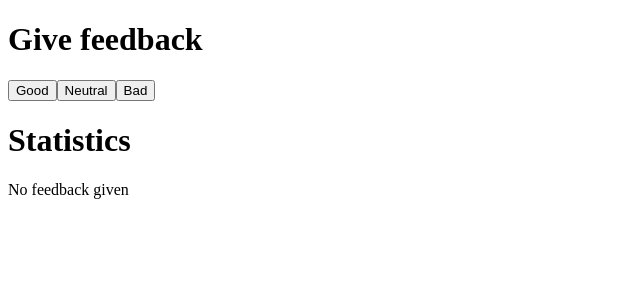
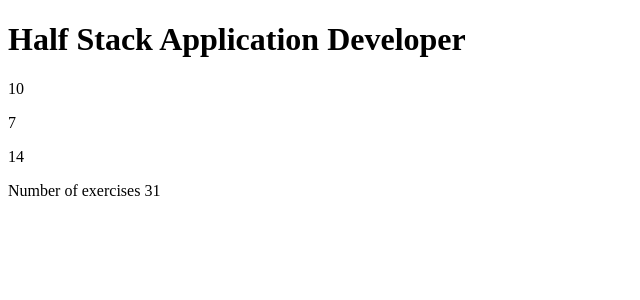
Before and after one commit to j1rd2/fullstackOpen, a React (Vite) app in the folder chapter2/: page / in a window 1280 px wide. Shown: the top 300 px of the page, without its empty margins (0-640 px from the left). Built offline with nearby package versions, Linux system fonts and the light colour scheme.

Commit message:
Excercise 2.1: Course information step7

```diff
--- a/chapter2/src/App.jsx
+++ b/chapter2/src/App.jsx
@@ -1,99 +1,36 @@
-import { useState } from 'react'
-
-const Button = ({handleClick, text}) => {
+const Course = () =>  {
+  const course = {
+    name: 'Half Stack Application Developer',
+    parts: [
+      {
+        name: 'Fundamentals of React',
+        exercises: 10
+      },
+      {
+        name: 'Using props to pass data',
+        exercises: 7
+      },
+      {
+        name: 'State of component',
+        exercises: 14
+      }
+    ]
+  }
   return (
-    <button onClick={handleClick}>
-      {text}
-    </button>
-  )
+    <div>
+      <h1>{course.name}</h1>
+      <p>{course.parts[0].exercises}</p>
+      <p>{course.parts[1].exercises}</p>
+      <p>{course.parts[2].exercises}</p>
+      <p>
+        Number of exercises {course.parts[0].exercises + course.parts[1].exercises + course.parts[2].exercises}
+      </p>
+    </div>
+  );
 }
 
-const StatisticsLine = ({ text, value }) => {
-  return (
-    <tr>
-      <td>{text}</td>
-      <td>{value}</td>
-    </tr>
-  );
-};
+const App = () => (
+  <Course />
+)
 
-const Statistics = ({ good, neutral, bad, all, average, positive }) => {
-  if (all === 0) {
-    return <p>No feedback given</p>;
-  }
-
-  return (
-    <div>
-      <h1>Statistics</h1>
-      <table>
-        <tbody>
-          <StatisticsLine text="Good" value={good} />
-          <StatisticsLine text="Neutral" value={neutral} />
-          <StatisticsLine text="Bad" value={bad} />
-          <StatisticsLine text="All" value={all} />
-          <StatisticsLine text="Average" value={average} />
-          <StatisticsLine text="Positive" value={positive + '%'} />
-        </tbody>
-      </table>
-    </div>
-  );
-};
-
-
-const App = () => {
-
-  const [good, setGood] = useState(0);
-  const [neutral, setNeutral] = useState(0);
-  const [bad, setBad] = useState(0);
-
-  const sumGood = () => setGood(good + 1);
-  const sumNeutral = () => setNeutral(neutral + 1);
-  const sumBad = () => setBad(bad + 1);
-  const all = () => (good + neutral + bad);
-  const average = () => {
-
-    const total = good + neutral + bad;
-
-    if (total === 0){
-      return 0;
-    } else {
-      return ((good * 1) + (neutral * 0) + (bad * -1) / total)
-    }
-  }
-  const positive = () => {
-
-    const total = good + neutral + bad;
-
-    return (good * 100) / total;
-  }
-
-  const allCount = all();
-  const averageScore = average();
-  const positivePercentage = positive();
-
-  return (
-    <div>
-
-      <h1>Give feedback</h1>
-
-    <Button handleClick={sumGood} text={'Good'}/>
-    <Button handleClick={sumNeutral} text={'Neutral'}/>
-    <Button handleClick={sumBad} text={'Bad'}/>
-
-
-
-      <h1>Statistics</h1>
-      <Statistics
-        good = {good}
-        neutral={neutral}
-        bad={bad}
-        all={allCount}
-        average={averageScore}
-        positive={positivePercentage}
-      />
-
-    </div>
-  )
-}
-
-export default App
+export default App;
--- a/chapter2/src/main.jsx
+++ b/chapter2/src/main.jsx
@@ -1,5 +1,4 @@
 import ReactDOM from 'react-dom/client'
-
 import App from './App'
 
 ReactDOM.createRoot(document.getElementById('root')).render(<App />)
```
Also changed, not shown: chapter2/src/components/Note.jsx (added, +7 -0 lines).
